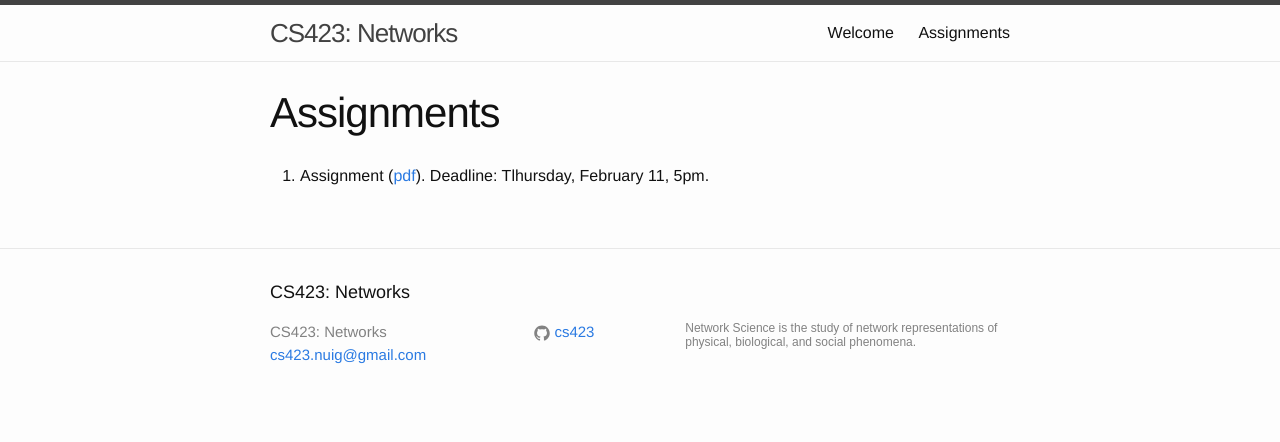
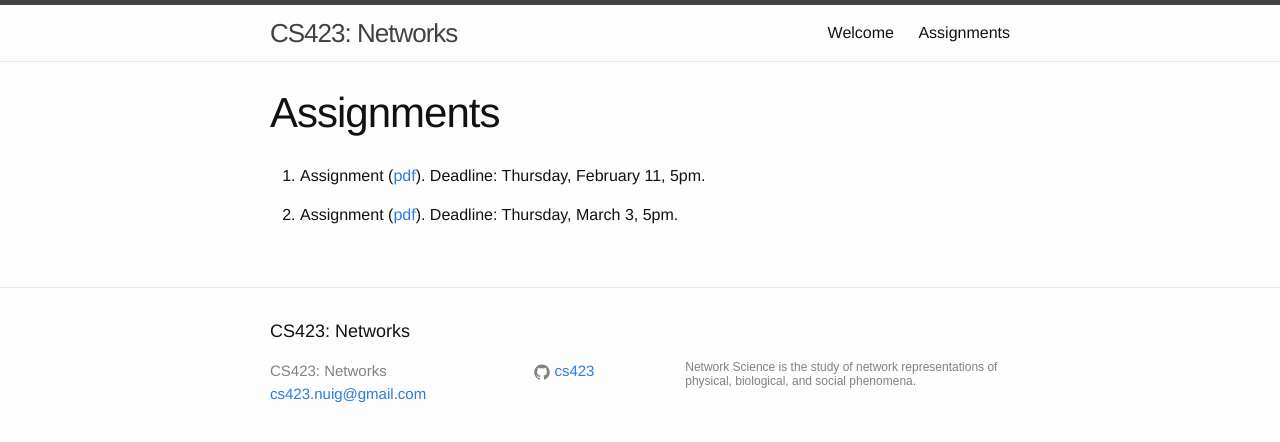
Before and after one commit to starktech23/cs4423.github.io, a Jekyll site: the page built from assign.md, in a window 1280 px wide. Shown: the top 442 px of the page. Built offline with Jekyll 4.4.1, drawn with Linux system fonts in a browser that asks for light colours; a script that is not in the unit is left out.

Commit message:
assignment 2

```diff
--- a/assign.md
+++ b/assign.md
@@ -4,4 +4,6 @@ title: Assignments
 permalink: /assign/
 ---
 
-1. Assignment ([pdf](/assets/assign1.pdf)). Deadline: Tlhursday, February 11, 5pm.
+1. Assignment ([pdf](/assets/assign1.pdf)). Deadline: Thursday, February 11, 5pm.
+
+2. Assignment ([pdf](/assets/assign2.pdf)). Deadline: Thursday, March 3, 5pm.
--- a/index.html
+++ b/index.html
@@ -3,6 +3,10 @@ layout: default
 ---
 
 <div class="home">
+
+<div class="note" markdown="1">
+<a href="/assign">Assignment 2</a> is due on March 3.
+</div>
 
   <h1 class="page-heading">Notes</h1>
 
```
Also changed, not shown: 1 other file.
